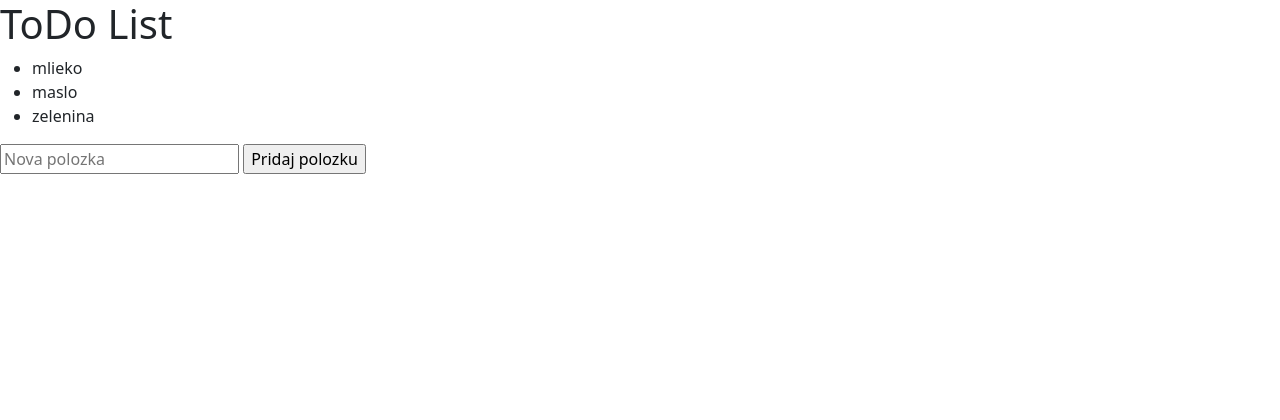
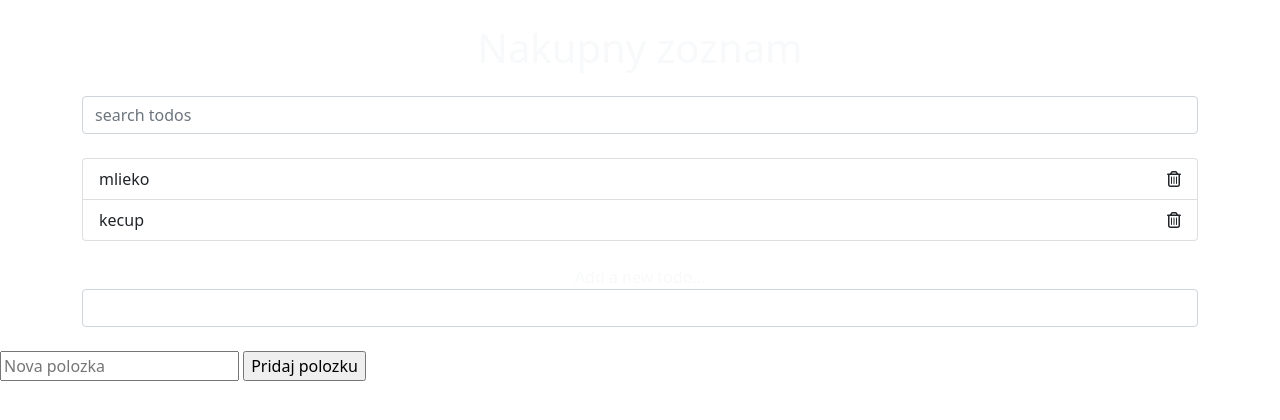
Before and after one commit to Sperthix/ToDoList, a plain HTML site: page index.html in a window 1280 px wide. Drawn offline with nearby package versions, Linux system fonts and the light colour scheme.

Commit message:
Upravene HTML podla bootstrapu

```diff
--- a/app.js
+++ b/app.js
@@ -6,8 +6,7 @@ const button = document.querySelector('#submit');
 
 button.addEventListener('click', () => {
     console.log(input);
-    let add = input.value.trim();
-    ul.innerHTML += `<li>${add}</li>`;
+    ul.innerHTML += `<li>${input.value.trim()}</li>`;
     input.textContent = '';
 });
 
--- a/index.html
+++ b/index.html
@@ -10,13 +10,35 @@
 </head>
 <body>
 
-<h1 class="nadpis">ToDo List</h1>
+    <div class="container">
 
-<ul>
-    <li>mlieko</li>
-    <li>maslo</li>
-    <li>zelenina</li>
-</ul>
+        <header class="text-center text-light my-4">
+          <h1 class="mb-4">Nakupny zoznam</h1>
+          <form class="search">
+            <input class="form-control m-auto" type="text" name="search" placeholder="search todos" />
+          </form>
+        </header>
+
+        <ul class="list-group todos mx-auto text-light">
+          <li class="list-group-item d-flex justify-content-between align-items-center">
+            <span>mlieko</span>
+            <i class="far fa-trash-alt delete"></i>
+          </li>
+          <li class="list-group-item d-flex justify-content-between align-items-center">
+            <span>kecup</span>
+            <i class="far fa-trash-alt delete"></i>
+          </li>
+        </ul>
+
+        <form class="add text-center my-4">
+          <label class="text-light">Add a new todo...</label>
+          <input class="form-control m-auto" type="text" name="add" />
+        </form>
+
+      </div>
+
+
+
 
 <input id="add" placeholder="Nova polozka" type="text">
 <input type="submit" id="submit" value="Pridaj polozku">
```
